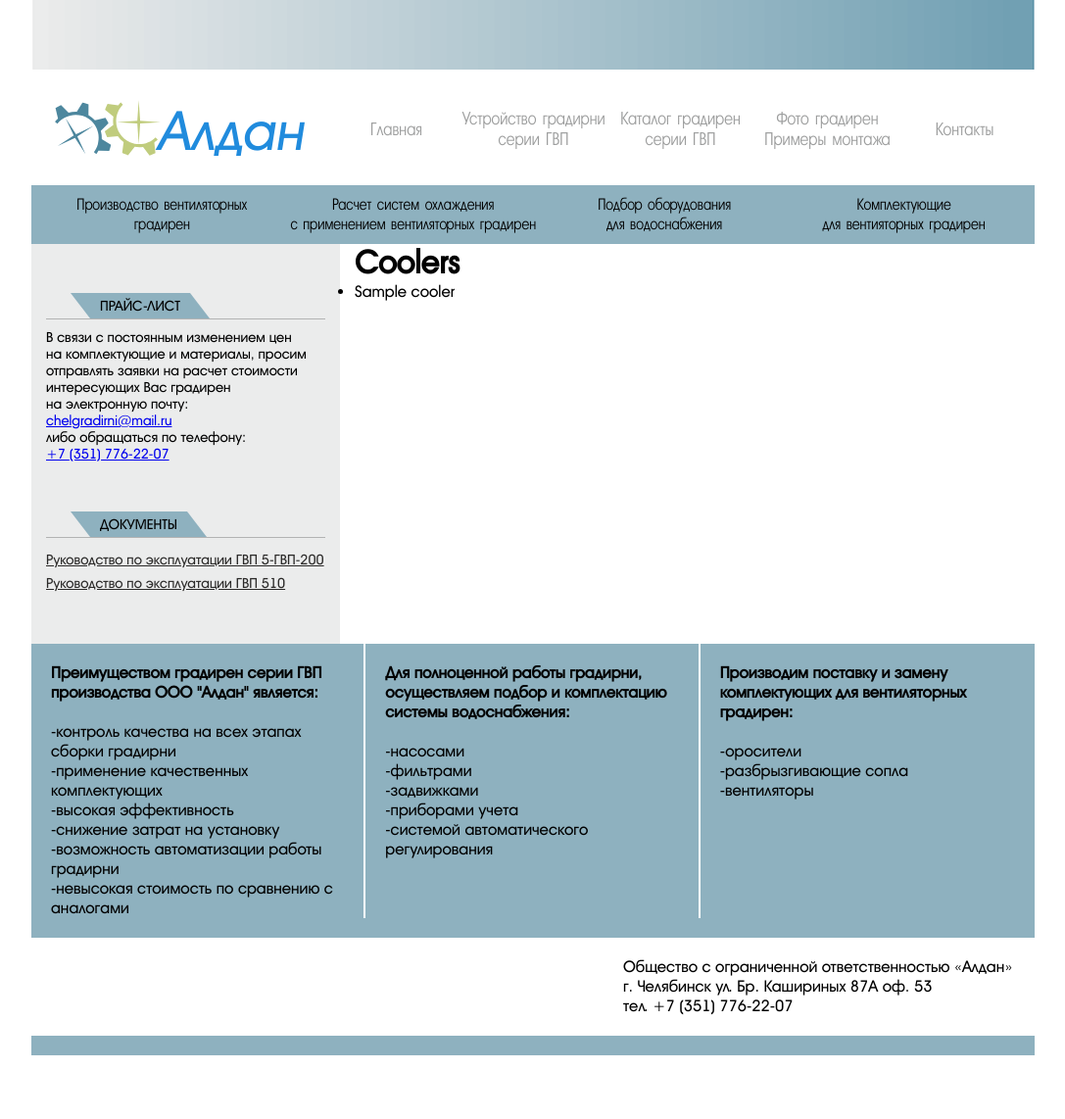
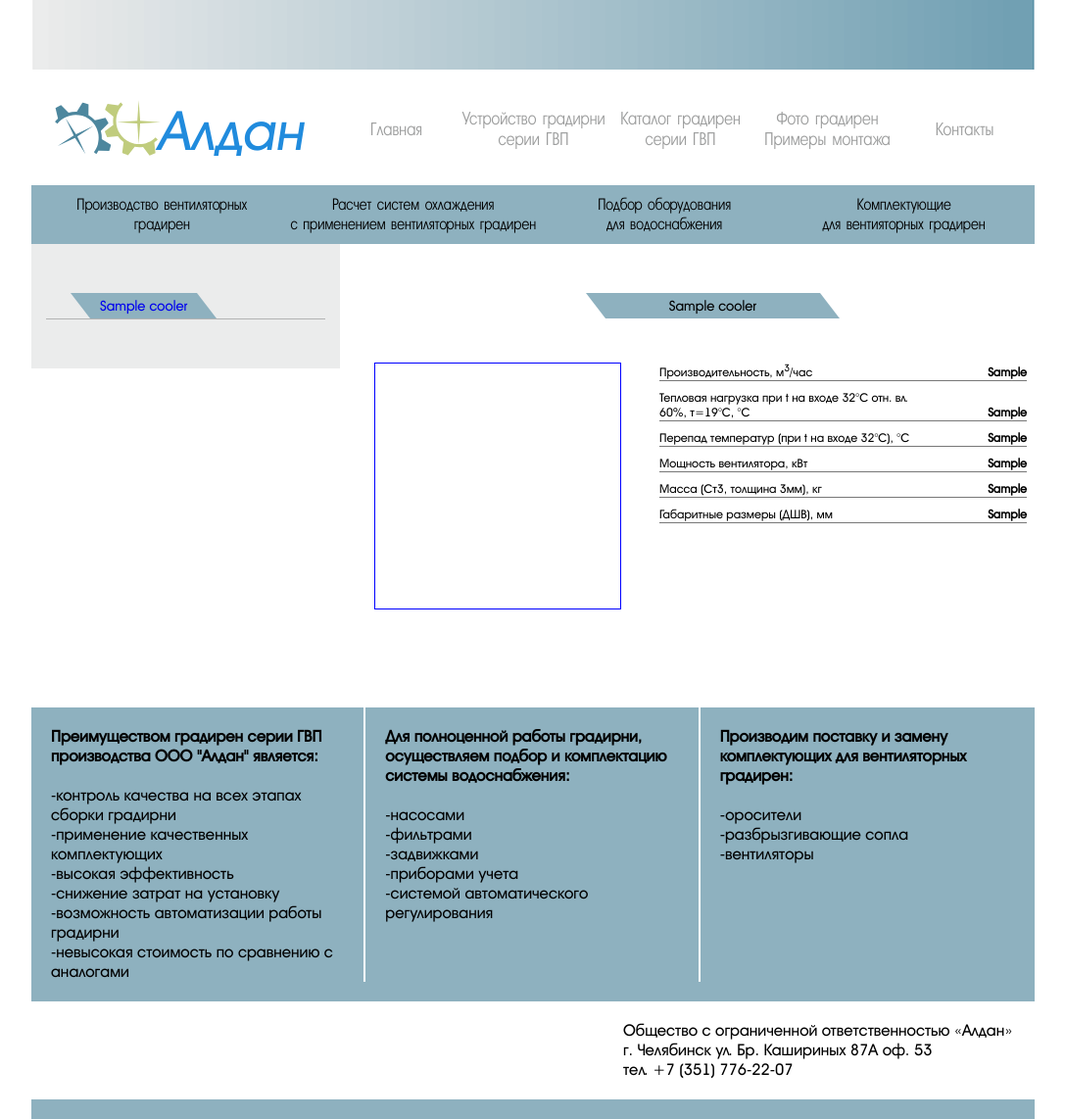
Before and after one commit to vikonnikov/chelgradirni, a Django app: page /catalog/ in a window 1280 px wide. Shown: the whole page at 98% size, without its empty margins (96-1183 px from the left). Before the commit the page ends 1077 px from the top, so only its background shows below. Run offline with Django 3.2, Linux system fonts and the light colour scheme; tables that the repository leaves empty hold one stand-in row (values such as "Sample post").

Commit message:
Coolers page layout

```diff
--- a/chelgradirni/core/static/core/css/styles.css
+++ b/chelgradirni/core/static/core/css/styles.css
@@ -113,7 +113,24 @@ body {
 .content-sidebar__el {
 	margin: 50px 0;
 }
-.content-title span {
+
+.catalog-title {
+	text-align: center;
+	margin-top: 50px;
+	margin-bottom: 35px;
+}
+
+a {
+	text-decoration: none;
+}
+
+.catalog-title_shape {
+	position: relative;
+	margin: 10px 0px;
+	text-align: center;
+}
+
+.content-title span, .catalog-title_shape span {
 	background: #8EB1BF;
 	display: inline-block;
 	font-size: 14px;
@@ -121,7 +138,12 @@ body {
 	margin-left: 45px;
 	padding: 5px 10px;
 }
-.content-title:before {
+
+.catalog-title_shape span {
+	padding: 5px 65px;
+}
+
+.content-title:before, .catalog-title_shape:before {
 	content: '';
 	width: 0;
 	height: 0;
@@ -131,7 +153,7 @@ body {
 	left: 25px;
 	position: absolute;
 }
-.content-title:after {
+.content-title:after, .catalog-title_shape:after {
 	content: '';
 	width: 0;
 	height: 0;
@@ -153,6 +175,7 @@ body {
 }
 footer {
 	background: #8EB1BF;
+	margin-top: 100px;
 }
 .footer-table {
 	display: table;
@@ -189,3 +212,29 @@ footer {
 	background: #8EB1BF;
 	height: 20px;
 }
+
+.cooler-option__list {
+	font-size: 12px;
+	float: right;
+}
+
+.cooler-option__list td {
+	padding-top: 10px;
+}
+
+.cooler-option__attr {
+	width: 275px;
+	border-bottom: 1px solid #777777;
+}
+
+.cooler-option__val {
+	width: 100px;
+	border-bottom: 1px solid #777777;
+	text-align: right;
+	vertical-align: bottom;
+	font-weight: bold;
+}
+
+.fix {
+	clear: both;
+}
--- a/chelgradirni/templates/core/base.html
+++ b/chelgradirni/templates/core/base.html
@@ -56,6 +56,7 @@
 		</header>
 		<div class="content">
 			<div class="content__sidebar">
+			{% block sidebar %}
 				<div class="content-sidebar__el">
 					<div class="content-sidebar-el__title content-title">
 						<span>ПРАЙС-ЛИСТ</span>
@@ -79,6 +80,7 @@
 						</ul>
 					</div>
 				</div>
+				{% endblock %}
 			</div>
 			<div class="content__main">
 				{% block content %}{% endblock %}
--- a/chelgradirni/templates/core/cooler_list.html
+++ b/chelgradirni/templates/core/cooler_list.html
@@ -1,12 +1,57 @@
 {% extends "core/base.html" %}
 
+{% block sidebar %}
+	{% for cooler in object_list %}
+	<div class="content-sidebar__el">
+		<div class="content-sidebar-el__title content-title">
+			<span><a href="#{{ cooler.id }}">{{ cooler.name }}</a></span>
+		</div>
+	</div>
+	{% empty %}
+    <div>Добавьте установки в разделе администрирования</div>
+	{% endfor %}
+{% endblock %}
+
 {% block content %}
-<h1>Coolers</h1>
-<ul>
 {% for cooler in object_list %}
-    <li>{{ cooler.name }}</li>
+<div class="catalog-title">
+	<span class="catalog-title_shape">
+		<span><a name="{{ cooler.id }}">{{ cooler.name }}</a></span>
+	</span>
+</div>
+
+<div>
+	<div style="width: 250px; height: 250px; border: 1px solid blue; float: left; margin-left: 20px; margin-top: 10px;"></div>
+	<table class="cooler-option__list" cellspacing="0px" cellpadding="0px">
+		<tr>
+			<td class="cooler-option__attr">Производительность, м<sup>3</sup>/час</td>
+			<td class="cooler-option__val">{{ cooler.performance }}</td>
+		</tr>
+		<tr>
+			<td class="cooler-option__attr">Тепловая нагрузка при t на входе 32&#176;С отн. вл. 60%, т=19&#176;C, &#176;C</td>
+			<td class="cooler-option__val">{{ cooler.load }}</td>
+		</tr>
+		<tr>
+			<td class="cooler-option__attr">Перепад температур (при t на входе 32&#176;С), &#176;C</div>
+			<td class="cooler-option__val">{{ cooler.drop }}</td>
+		</tr>
+		<tr>
+			<td class="cooler-option__attr">Мощность вентилятора, кВт</td>
+			<td class="cooler-option__val">{{ cooler.power }}</div>
+		</tr>
+		<tr>
+			<td class="cooler-option__attr">Масса (Ст3, толщина 3мм), кг</td>
+			<td class="cooler-option__val">{{ cooler.weight }}</td>
+		</tr>
+		<tr>
+			<td class="cooler-option__attr">Габаритные размеры (ДШВ), мм</td>
+			<td class="cooler-option__val">{{ cooler.dimension }}</td>
+		</tr>
+	</table>
+	<div class="fix"></div>
+</div>
+
 {% empty %}
-    <li>Добавьте установки в разделе администрирования</li>
+    <div>Добавьте установки в разделе администрирования</div>
 {% endfor %}
-</ul>
 {% endblock %}
```
